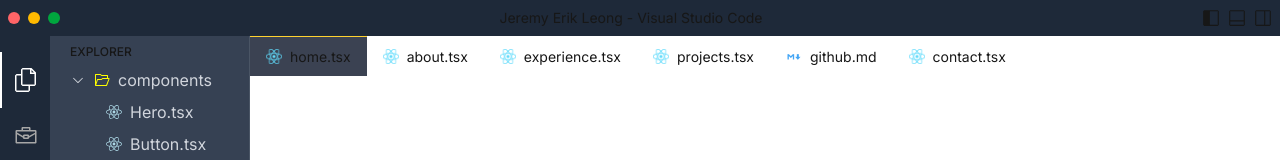
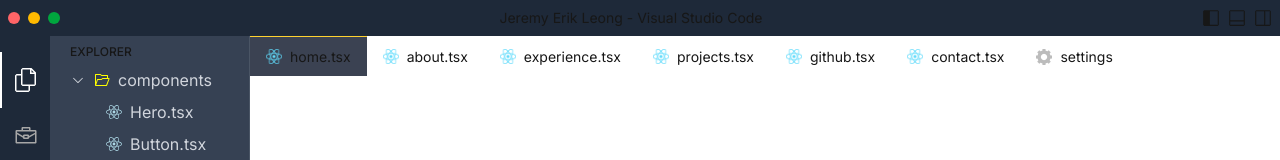
Before and after one commit to jeremyerikleong/my-vscode-inspired-react-portfolio, a Next.js app: page / in a window 1280 px wide. Shown: the top 160 px of the page. Built offline with nearby package versions, Linux system fonts and the light colour scheme.

Commit message:
tuned TabsBar UI

```diff
--- a/app/components/TabsBar.tsx
+++ b/app/components/TabsBar.tsx
@@ -7,8 +7,9 @@
     { id: '2', title: 'about', path: '/about', extension: 'tsx', icon: '/react.png' },
     { id: '3', title: 'experience', path: '/experience', extension: 'tsx', icon: '/react.png' },
     { id: '4', title: 'projects', path: '/projects', extension: 'tsx', icon: '/react.png' },
-    { id: '5', title: 'github', path: '/github', extension: 'md', icon: '/md.png' },
+    { id: '5', title: 'github', path: '/github', extension: 'tsx', icon: '/react.png' },
     { id: '6', title: 'contact', path: '/contact', extension: 'tsx', icon: '/react.png' },
+    { id: '7', title: 'settings', path: '/settings', extension: '', icon: '/gear2.png' },
 ]
 
 export default function TabsBar() {
@@ -27,7 +28,7 @@
                             height={16}
                             alt="icon"
                         />
-                        {tab.title}.{tab.extension}
+                        {tab.title}{tab.extension !== "" ? '.' : ''}{tab.extension}
                     </li>
                 </Link>
             ))
```
Also changed, not shown: public/gear2.png (added), public/md.png (deleted).
